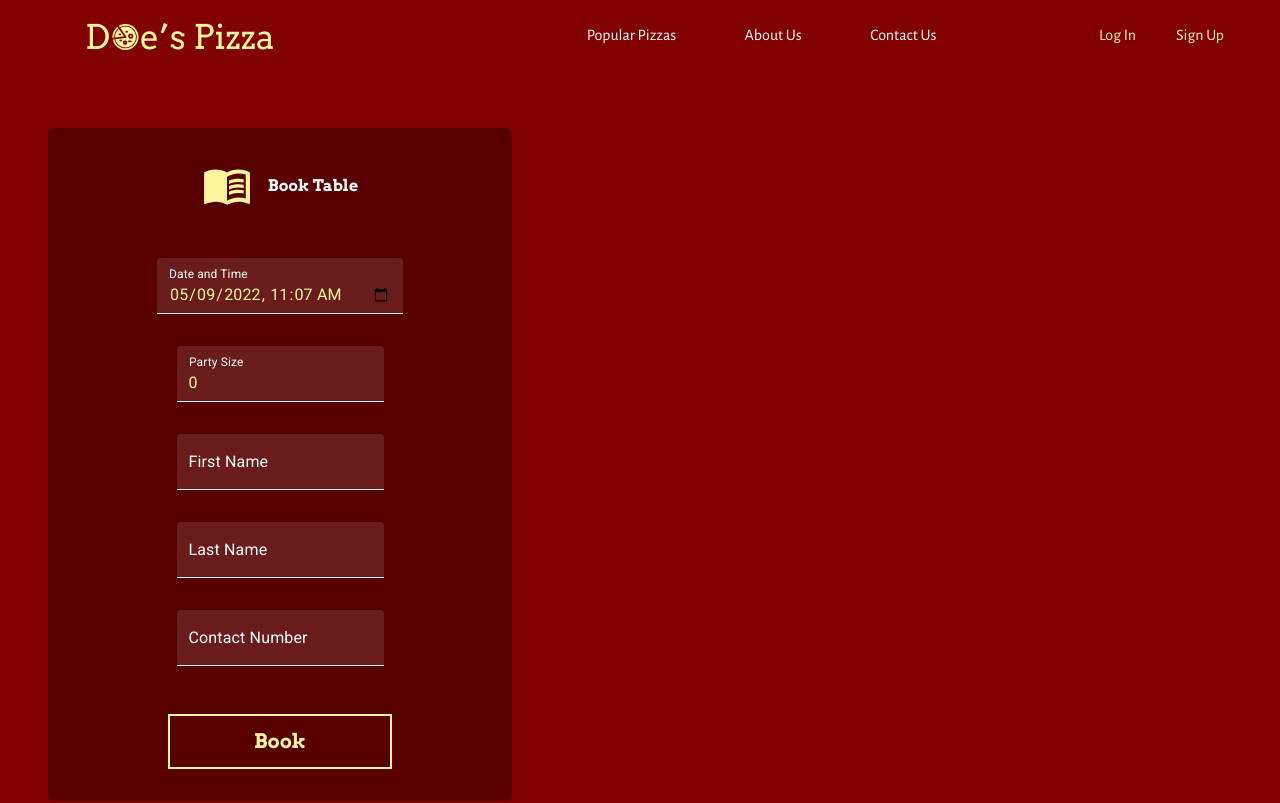
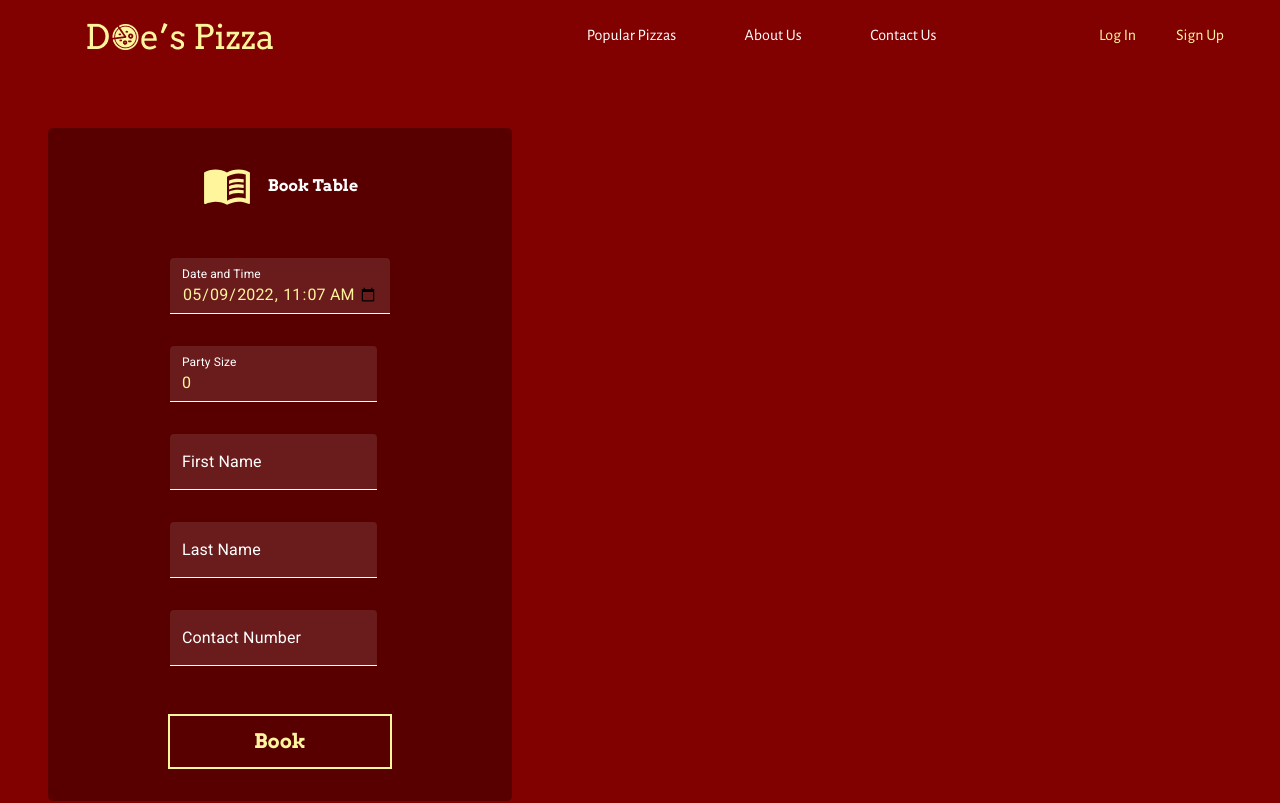
Before and after one commit to Techoplite/Doe-s-Pizza, a Next.js app: page /book-now in a window 1280 px wide. Shown: the top 803 px of the page. Built offline with nearby package versions, Linux system fonts and the light colour scheme; a web font is replaced by a local one.

Commit message:
FGix datetime field width oin 'book now'

```diff
--- a/pages/book-now/index.tsx
+++ b/pages/book-now/index.tsx
@@ -186,6 +186,7 @@ export default function BookNow() {
               variant="filled"
               type='datetime-local'
               value={form.dateTime}
+              fullWidth
               onChange={handleChange}
               helperText={errors.dateTime}
               error={getInputError('dateTime')}
--- a/styles/BookNow.module.scss
+++ b/styles/BookNow.module.scss
@@ -26,4 +26,5 @@
 
 .input {
     margin: 1rem 0;
+    width: 220px;
 }
```
